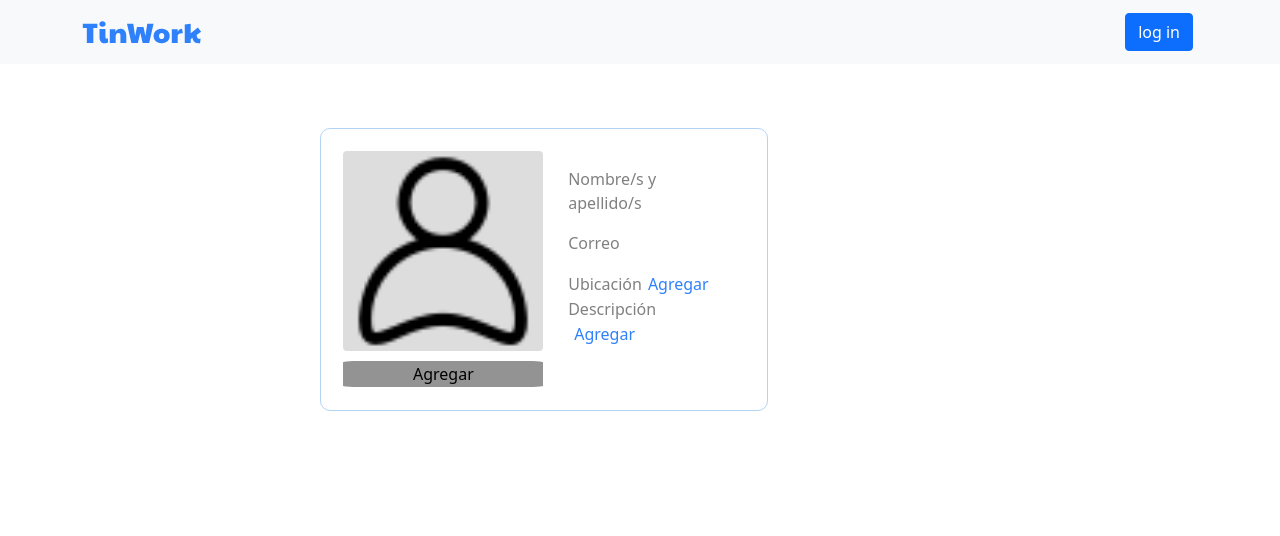
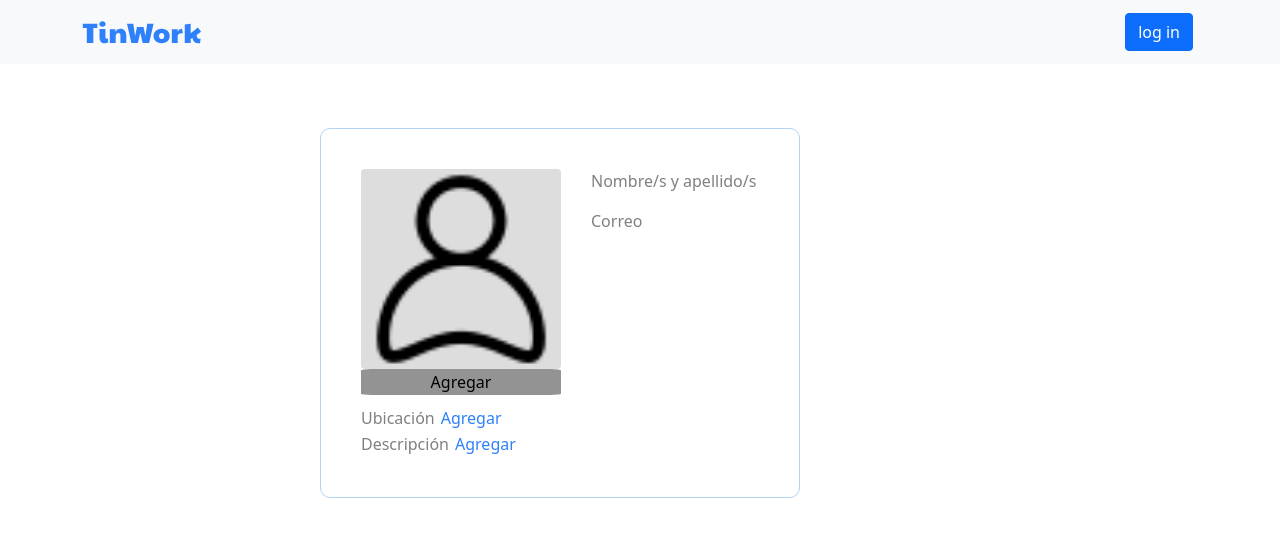
Before and after one commit to Proyecto-Final-Frre/TinWork, a React (Create React App) app: page /profile in a window 1280 px wide. Shown: the top 536 px of the page. Built offline with nearby package versions, Linux system fonts and the light colour scheme; no server answers.

Commit message:
Estilo perfil reclutador
Se agregaron cambios al estilo del perfil del reclutador.

```diff
--- a/src/components/ProfileReclutier/index.js
+++ b/src/components/ProfileReclutier/index.js
@@ -16,32 +16,33 @@ function ProfileReclutier() {
     return (
         <div className="principal">
             <div className="profile">
-                <div>
+                <Card.Body>
+                    <Form >
+                        <div className="grid">
+                            <div className="grid-1">
                                 <img src={logoProfile} alt="logo" className="image"/>
                                 <button type="button" class="boton">Agregar</button>
                             </div>
-                <Card.Body>
-                    <Form >
+                            <div className="grid-2">
                                 <label htmlFor="name" >
                                 <font color="gray">Nombre/s y apellido/s</font>
-
                                 </label>
                                 <p className="card-text">{user?.displayName  || ""}</p>
                                 <label htmlFor="name">
                                     <font color="gray">Correo</font>
                                 </label>
-
                                 <p className="card-text">{user?.email  || ""}</p>
-
-                        <p className="pie-foto">
+                            </div>
+                        </div>
+                        <div className="pie-foto">
                             <label htmlFor="name"><font color="gray">Ubicación</font> </label>
                             <button type="button" className="button" >Agregar</button>
-
+                            <br></br>
                             <label htmlFor="name">
                             <font color="gray">Descripción</font>
                             </label>
                             <button type="button" className="button" >Agregar</button>
-                        </p>
+                        </div>
 
                     </Form>
                 </Card.Body>
--- a/src/components/ProfileReclutier/style.css
+++ b/src/components/ProfileReclutier/style.css
@@ -1,10 +1,10 @@
 .principal {
     width: 35%;
+    min-width: 480px;
     justify-content: center;
     margin: 5% 25%;
     align-items: center;
 }
-
 
 .profile {
     padding: 5%;
@@ -28,6 +28,13 @@
     --bs-btn-focus-shadow-rgb: 49,132,253;
     text-decoration: none;
 }
+
+.grid {
+    display: grid;
+    grid-template-columns: 1fr 1fr;
+    grid-column-gap: 30px;
+}
+
 .button {
     background-color: transparent;
     border:transparent;
@@ -48,7 +55,6 @@
     border:none;
     border-radius:5%;
     width: 200px;
-    margin-top: 10px;
 }
 
 .pie-foto{
```
Lines whose indentation alone changed are shown as unchanged.
